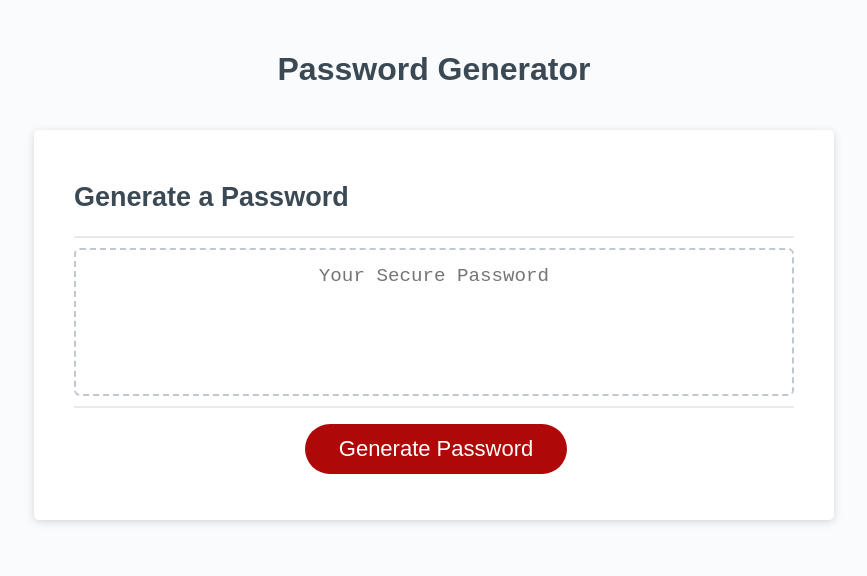
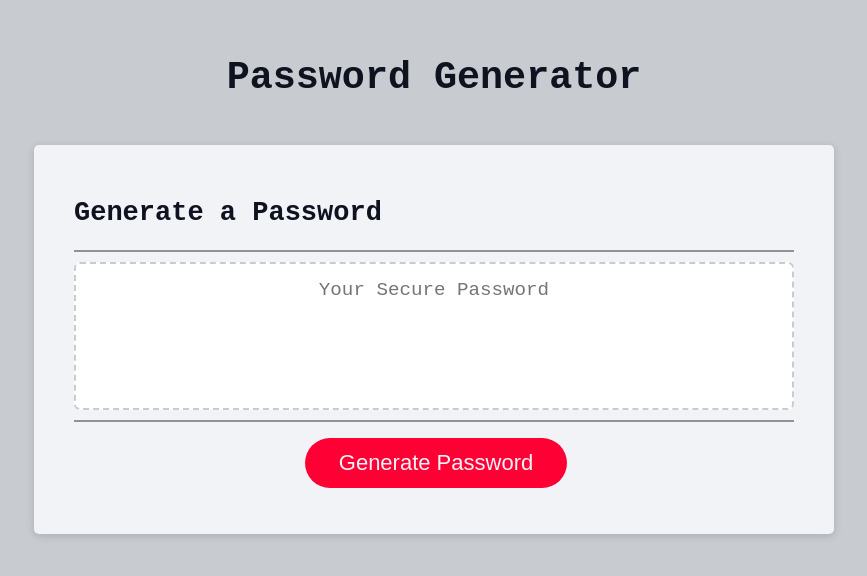
Before and after one commit to jcwashington/Homework03_Secure-Password-Generator-Js, a plain HTML site: page index.html in a window 1280 px wide. Shown: the whole page, without its empty margins (206-1073 px from the left). Drawn offline with Linux system fonts and the light colour scheme; files that its build step writes are made by us from their sources.

Commit message:
uchanged styling of starter code, added colors as variables

```diff
--- a/assets/style.css
+++ b/assets/style.css
@@ -1,3 +1,10 @@
+:root {
+  --imperial-red: #FF0035;
+  --roman-silver: #8B939C;
+  --silver: #C8CCD0;
+  --rich-black: #0E131F;
+  --cultured: #F2F3F7;
+}
 *,
 *::before,
 *::after {
@@ -13,8 +20,8 @@ body,
 }
 
 body {
-  font-family: sans-serif;
-  background-color: #f9fbfd;
+  font-family: OCR A Std, monospace;
+  background-color: var(--silver);
 }
 
 .wrapper {
@@ -25,17 +32,18 @@ body {
 
 header {
   text-align: center;
+  font-size: larger;
   padding: 20px;
   padding-top: 0px;
-  color: hsl(206, 17%, 28%);
+  color: var(--rich-black);
 }
 
 .card {
-  background-color: hsl(0, 0%, 100%);
+  background-color: var(--cultured);
   border-radius: 5px;
   border-width: 1px;
   box-shadow: rgba(0, 0, 0, 0.15) 0px 2px 8px 0px;
-  color: hsl(206, 17%, 28%);
+  color: var(--rich-black);
   font-size: 18px;
   margin: 0 auto;
   max-width: 800px;
@@ -46,7 +54,7 @@ header {
   content: " ";
   display: block;
   width: 100%;
-  background: #e7e9eb;
+  background: var(--roman-silver);
   height: 2px;
 }
 
@@ -62,7 +70,7 @@ header {
   content: " ";
   display: block;
   width: 100%;
-  background: #e7e9eb;
+  background: var(--roman-silver);
   height: 2px;
 }
 
@@ -74,11 +82,11 @@ header {
 
 .btn {
   border: none;
-  background-color: hsl(360, 91%, 36%);
+  background-color: var(--imperial-red);
   border-radius: 25px;
   box-shadow: rgba(0, 0, 0, 0.1) 0px 1px 6px 0px rgba(0, 0, 0, 0.2) 0px 1px 1px
     0px;
-  color: hsl(0, 0%, 100%);
+  color: var(--cultured);
   display: inline-block;
   font-size: 22px;
   line-height: 22px;
@@ -90,7 +98,7 @@ header {
 
 button[disabled] {
   cursor: default;
-  background: #c0c7cf;
+  background: var(--cultured);
 }
 
 .float-right {
@@ -112,7 +120,7 @@ button[disabled] {
   text-align: center;
   margin-top: 10px;
   margin-bottom: 10px;
-  border: 2px dashed #c0c7cf;
+  border: 2px dashed var(--silver);
   border-radius: 6px;
   resize: none;
   overflow: hidden;
--- a/index.html
+++ b/index.html
@@ -4,8 +4,8 @@
     <meta charset="UTF-8" />
     <meta name="viewport" content="width=device-width, initial-scale=1.0" />
     <meta http-equiv="X-UA-Compatible" content="ie=edge" />
-    <title>Password Generator</title>
-    <link rel="stylesheet" href="style.css" />
+    <title>Secure Password Generator</title>
+    <link rel="stylesheet" href="/assets/style.css" />
   </head>
   <body>
     <div class="wrapper">
@@ -29,6 +29,6 @@
         </div>
       </div>
     </div>
-    <script src="script.js"></script>
+    <script src="/assets/script.js"></script>
   </body>
 </html>
```
